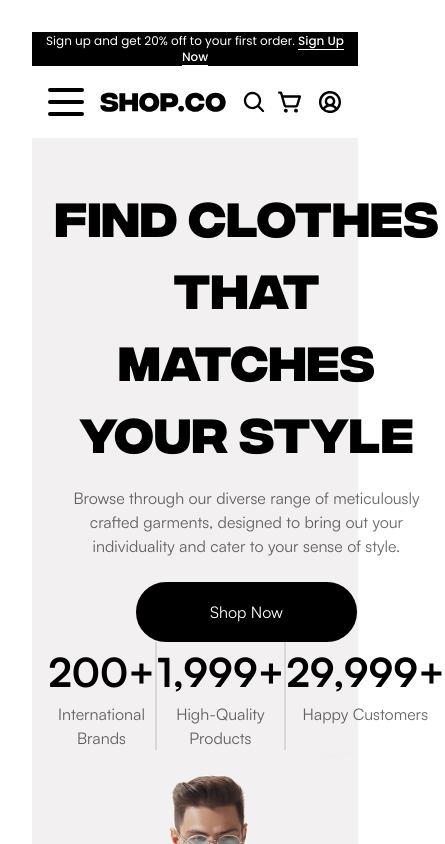
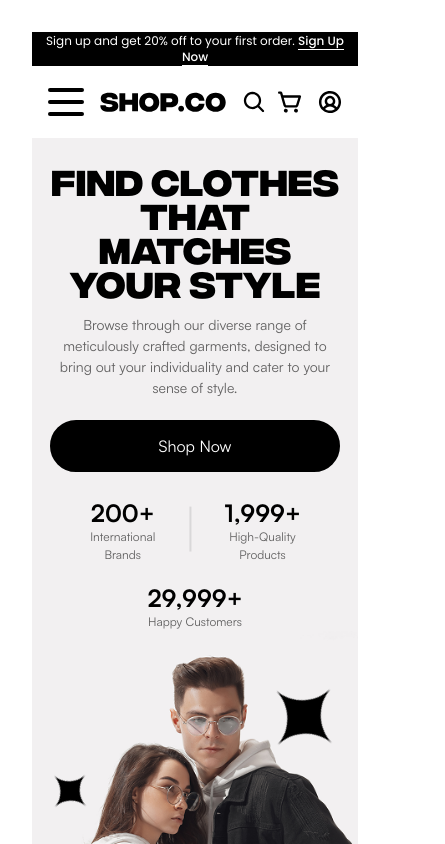
Before and after one commit to Abdul-Rehman636/Shop.co-E-commerce, a React (Vite) app: page / in a window 390 px wide. Shown: the top 844 px of the page, 445 px wide, since content can reach past the window. Built offline with nearby package versions, Linux system fonts and the light colour scheme.

Commit message:
Completed Hero Section.

```diff
--- a/src/components/home/Hero/Hero.jsx
+++ b/src/components/home/Hero/Hero.jsx
@@ -22,19 +22,19 @@ const Hero = () => {
             className="w-[56px] h-[56px] animate-[spin_4s_linear_infinite]"
           />
         </div>
-        <div className="w-fit lg:pt-24 md:pt-8 pt-10 lg:pb-28 md:pb-16">
-          <p className="w-fit text-[48px] md:text-[64px] font-bold font-integralBold text-[#000000] flex flex-col md:leading-[4.2rem] sm:leading-[3rem]">
+        <div className="w-fit lg:pt-24 md:pt-8 sm:pt-9 pt-6 lg:pb-28 md:pb-16">
+          <p className="w-fit text-[36px] min-[540px]:text-[48px] sm:text-[48px] md:text-[64px] font-bold font-integralBold text-[#000000] flex flex-col md:leading-[4.2rem] sm:leading-[3rem] min-[540px]:leading-[2.7rem] leading-[2.13rem]">
             FIND CLOTHES <span>THAT MATCHES</span> <span>YOUR STYLE</span>
           </p>
-          <p className="text-[16px] font-normal font-satoshi text-[#00000099] lg:w-[34rem] md:w-[90%] md:mt-6 mt-5">
+          <p className="min-[540px]:text-[16px] text-[14px] font-normal font-satoshi text-[#00000099] lg:w-[34rem] md:w-[90%] md:mt-6 sm:mt-5 min-[540px]:mt-[18px] mt-[16px]">
             Browse through our diverse range of meticulously crafted garments,
             designed to bring out your individuality and cater to your sense of
             style.
           </p>
-          <button className="text-[16px] font-medium font-satoshi text-white py-4 px-[4.5rem] rounded-[62px] bg-black mt-6 hover:bg-transparent hover:text-black border-2 border-black cursor-pointer transition-all duration-500">
+          <button className="text-[16px] font-medium font-satoshi text-white py-3 sm:py-4 sm:w-auto w-[99%] sm:px-[4.5rem] rounded-[62px] bg-black sm:mt-6 mt-[22px] hover:bg-transparent hover:text-black border-2 border-black cursor-pointer transition-all duration-500">
             Shop Now
           </button>
-          <div className="flex md:mt-[3.2rem] sm:mt-[2.4rem] lg:justify-start justify-between lg:w-auto md:w-[85%] sm:w-[94%] lg:mx-0 mx-auto xl:gap-8 lg:gap-5">
+          <div className="sm:flex hidden md:mt-[3.2rem] sm:mt-[2.4rem] lg:justify-start justify-between lg:w-auto md:w-[85%] sm:w-[94%] lg:mx-0 mx-auto xl:gap-8 lg:gap-5">
             <div className="flex flex-col lg:border-r lg:border-r-[#0000001A] xl:pr-9 lg:pr-6">
               <p className="text-[40px] text-black font-satoshiBold">
                 <CountUp end={200} duration={6} />+
@@ -62,6 +62,35 @@ const Hero = () => {
               </p>
             </div>
           </div>
+          <div className="flex flex-col items-center sm:hidden min-[540px]:mt-[2.4rem] mt-[1.4rem] w-[80%] mx-auto">
+            <div className="flex justify-between items-center w-full">
+              <div className="flex flex-col lg:border-r lg:border-r-[#0000001A] xl:pr-9 lg:pr-6">
+                <p className="sm:text-[40px] text-[24px] text-black font-satoshiBold">
+                  <CountUp end={200} duration={6} />+
+                </p>
+                <p className="sm:text-[16px] text-[12px] -mt-[3px] font-normal text-[#00000099] font-satoshi">
+                  International Brands
+                </p>
+              </div>
+              <div className="border border-[#0000001A] w-[52px] rotate-90"></div>
+              <div className="flex flex-col lg:border-r lg:border-r-[#0000001A] xl:pr-9 lg:pr-6">
+                <p className="sm:text-[40px] text-[24px] text-black font-satoshiBold">
+                  <CountUp end={2000} duration={6} />+
+                </p>
+                <p className="sm:text-[16px] text-[12px] -mt-[3px] font-normal text-[#00000099] font-satoshi">
+                  High-Quality Products
+                </p>
+              </div>
+            </div>
+            <div className="flex flex-col mt-4">
+              <p className="sm:text-[40px] text-[24px] text-black font-satoshiBold">
+                <CountUp end={30000} duration={6} />+
+              </p>
+              <p className="sm:text-[16px] text-[12px] -mt-[3px] font-normal text-[#00000099] font-satoshi">
+                Happy Customers
+              </p>
+            </div>
+          </div>
         </div>
       </div>
       <div className="flex lg:hidden justify-center md:mt-0 sm:mt-2 relative w-full">
@@ -72,19 +101,19 @@ const Hero = () => {
             className="w-full object-cover"
           />
         </div>
-        <div className="flex justify-between absolute mt-20 w-[90%]">
-          <div className="mt-52">
+        <div className="flex justify-between absolute min-[540px]:mt-20 mt-12 w-[90%]">
+          <div className="min-[540px]:mt-52 mt-[90px]">
             <img
               src={smallBlink}
               alt="small-Blink"
-              className="w-[72px] h-[72px] animate-[spin_4s_linear_infinite]"
+              className="min-[540px]:w-[72px] min-[540px]:h-[72px] w-[44px] h-[44px] animate-[spin_4s_linear_infinite]"
             />
           </div>
           <div>
             <img
               src={largeBlink}
               alt="large-Blink"
-              className="w-[132px] h-[132px] animate-[spin_4s_linear_infinite]"
+              className="min-[540px]:w-[132px] min-[540px]:h-[132px] w-[76px] h-[76px] animate-[spin_4s_linear_infinite]"
             />
           </div>
         </div>
```
